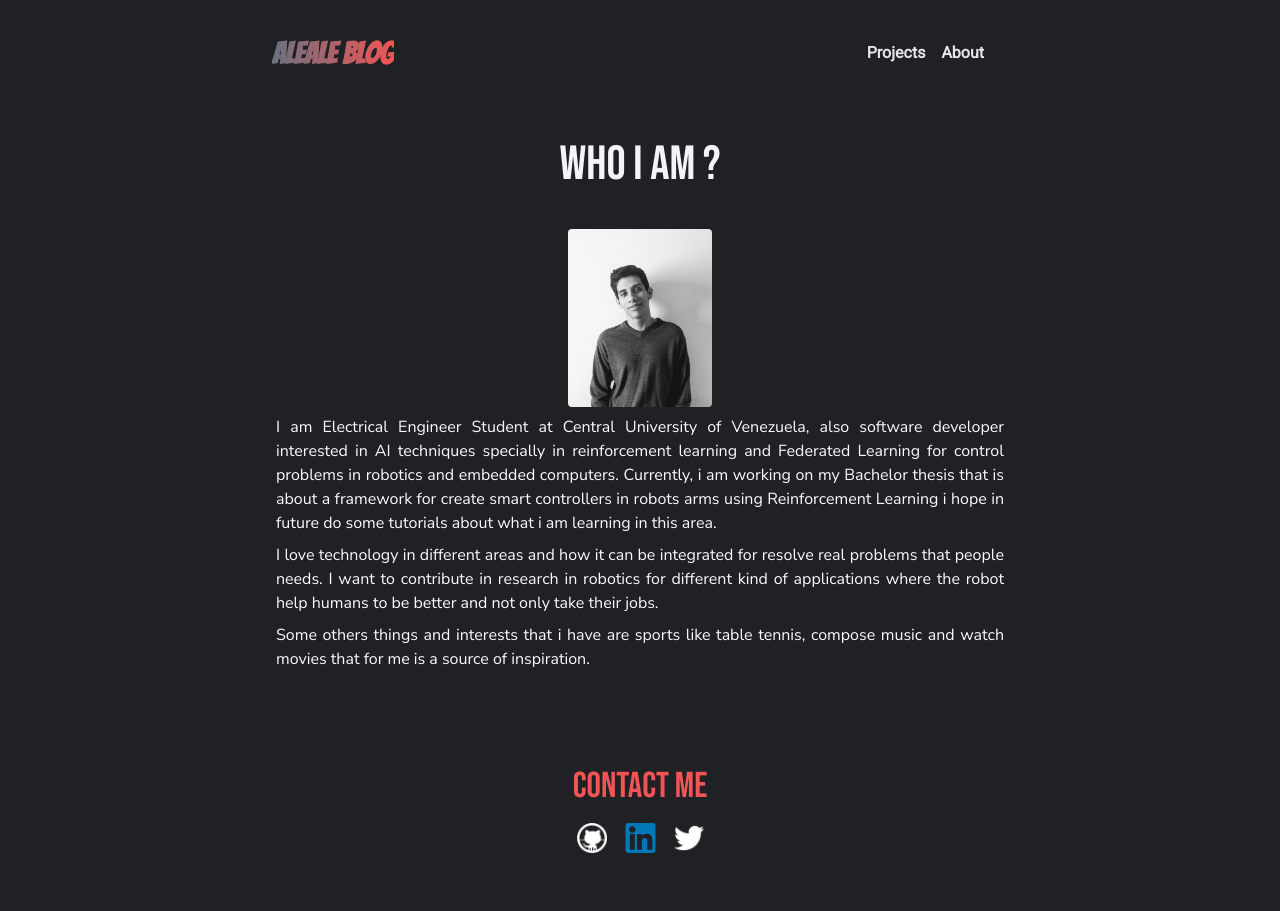
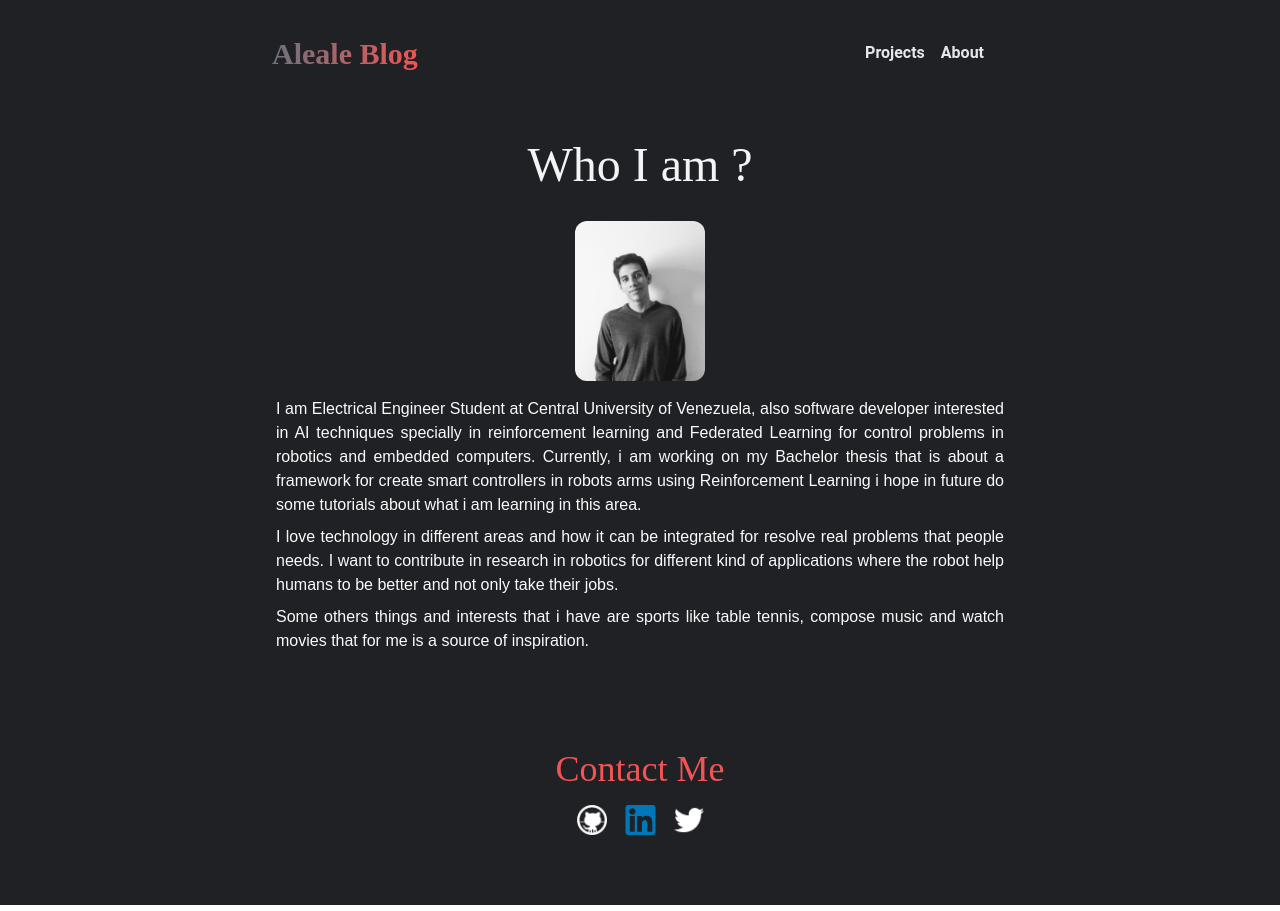
Before and after one commit to alefram/Alefram.github.io, a Next.js app: page /About in a window 1280 px wide. Built offline with nearby package versions, Linux system fonts and the light colour scheme; what @tailwindcss/typography would draw is missing.

Commit message:
more fixes for deploy

```diff
--- a/components/Footer.jsx
+++ b/components/Footer.jsx
@@ -8,12 +8,12 @@ const Footer = () => {
                 <div className="flex justify-center space-x-4 mt-4">
                     <Link href="https://github.com/Alexfm101">
                         <a>
-                            <Image src="/images/github.png" height={30} width={30}/>
+                            <Image alt="githubFooter" src="/images/github.png" height={30} width={30}/>
                         </a>
                     </Link>
                     <Link href="https://twitter.com/FrauditaAlexis">
                         <a>
-                            <Image src="/images/twitter.png" height={30} width={30}/>
+                            <Image alt="twitterFooter" src="/images/twitter.png" height={30} width={30}/>
                         </a>
                     </Link>
                 </div>
--- a/components/Project.jsx
+++ b/components/Project.jsx
@@ -1,5 +1,7 @@
+import Link from 'next/link';
+import Date from './Date';
 
-export default function Project() {
+export default function Project({id, title, date}) {
     return (
         <>
             <div className="p-2 flex m-2 flex-col">
--- a/pages/About.jsx
+++ b/pages/About.jsx
@@ -10,11 +10,8 @@ const About = () => {
                 <title>About me</title>
                 <link rel="icon" href="/favicon.ico" />
                 <meta name="viewport" content="initial-scale=1.0, width=device-width" key="viewport" />
-                <link href="https://fonts.googleapis.com/css2?family=Bebas+Neue&display=swap" rel="stylesheet"></link>
-                <link href="https://fonts.googleapis.com/css2?family=Nunito+Sans&display=swap" rel="stylesheet"/>
-                <link href="https://fonts.googleapis.com/css2?family=Roboto&display=swap" rel="stylesheet"></link>
-                <link href="https://fonts.googleapis.com/css2?family=Bangers&display=swap" rel="stylesheet"></link>
-
+                <style data-href="https://fonts.googleapis.com/css2?family=Bebas+Neue&display=swap"></style>
+                <style data-href="https://fonts.googleapis.com/css2?family=Nunito+Sans&display=swap"></style>
             </Head>
 
             <Navbar/>
@@ -26,9 +23,10 @@ const About = () => {
                             Who I am ?
                         </h1>
                     </div>
-                    <div className="">
-                        <img src="/images/me.jpg" className="mx-auto w-40 rounded-xl p-2 mt:m-4" alt=""/>
-
+                    <div>
+                        <div className="flex justify-center mb-4">
+                            <Image src="/images/me.jpg" className={`rounded-xl`} alt="me" width={130} height={160}/>
+                        </div>
                         <div>
                             <p className="md:mx-auto prose md:text-justify text-gray-50  font-nunito clear-left">
                                 I am Electrical Engineer Student at Central University of Venezuela, also software developer interested in AI techniques specially in reinforcement learning and Federated Learning for control problems in robotics and embedded computers. Currently, i am working on my Bachelor thesis that is about a framework for create smart controllers in robots arms using Reinforcement Learning i hope in future do some tutorials about what i am learning in this area.
@@ -46,20 +44,18 @@ const About = () => {
                     <h1 className="prose text-supertext text-4xl font-bebasNue text-center ">Contact Me</h1>
                     <div className="p-4 flex flex-row justify-center space-x-4">
                         <div>
-                            <Link href="https://github.com/Alexfm101">
-                                <Image src="/images/github.png" width={30} height={30}
-                                />
+                            <Link href="https://github.com/Alexfm101" passHref={true}>
+                                <a><Image alt="github" src="/images/github.png" width={30} height={30}/></a>
                             </Link>
                         </div>
                         <div>
-                            <Link href="https://www.linkedin.com/in/alexis-fraudita/">
-                                <Image src="/images/linkedin.svg" width={35} height={30}
-                                />
+                            <Link href="https://www.linkedin.com/in/alexis-fraudita/" passHref={true}>
+                                <a><Image alt="linkedin" src="/images/linkedin.svg" width={35} height={30}/></a>
                             </Link>
                         </div>
                         <div>
-                            <Link href="https://twitter.com/FrauditaAlexis">
-                                <Image src="/images/twitter.png" width={30} height={30}/>
+                            <Link href="https://twitter.com/FrauditaAlexis" passHref={true}>
+                                <a><Image alt="twitter" src="/images/twitter.png" width={30} height={30}/></a>
                             </Link>
                         </div>
                     </div>
--- a/pages/Projects.jsx
+++ b/pages/Projects.jsx
@@ -13,9 +13,9 @@ export default function Projects({allProjectsData}) {
                     <title>My projects</title>
                     <link rel="icon" href="/favicon.ico" />
                     <meta name="viewport" content="initial-scale=1.0, width=device-width" key="viewport" />
-                    <link href="https://fonts.googleapis.com/css2?family=Bebas+Neue&display=swap" rel="stylesheet"/>
-                    <link href="https://fonts.googleapis.com/css2?family=Bangers&display=swap" rel="stylesheet"/>
-                    <link href="https://fonts.googleapis.com/css2?family=Nunito+Sans&display=swap" rel="stylesheet"/>
+                    <style data-href="https://fonts.googleapis.com/css2?family=Bebas+Neue&display=swap" rel="stylesheet"/>
+                    <style data-href="https://fonts.googleapis.com/css2?family=Bangers&display=swap" rel="stylesheet"/>
+                    <style data-href="https://fonts.googleapis.com/css2?family=Nunito+Sans&display=swap" rel="stylesheet"/>
                 </Head>
 
                 <Navbar/>
@@ -42,9 +42,9 @@ export default function Projects({allProjectsData}) {
                 <title>My projects</title>
                 <link rel="icon" href="/favicon.ico" />
                 <meta name="viewport" content="initial-scale=1.0, width=device-width" key="viewport" />
-                <link href="https://fonts.googleapis.com/css2?family=Bebas+Neue&display=swap" rel="stylesheet"/>
-                <link href="https://fonts.googleapis.com/css2?family=Bangers&display=swap" rel="stylesheet"/>
-                <link href="https://fonts.googleapis.com/css2?family=Nunito+Sans&display=swap" rel="stylesheet"/>
+                <style data-href="https://fonts.googleapis.com/css2?family=Bebas+Neue&display=swap" rel="stylesheet"/>
+                <style data-href="https://fonts.googleapis.com/css2?family=Bangers&display=swap" rel="stylesheet"/>
+                <style data-href="https://fonts.googleapis.com/css2?family=Nunito+Sans&display=swap" rel="stylesheet"/>
             </Head>
 
             <Navbar/>
--- a/pages/api/hello.js
+++ b/pages/api/hello.js
@@ -1,7 +1 @@
 // Next.js API route support: https://nextjs.org/docs/api-routes/introduction
-
-export default (req, res) => {
-  res.statusCode = 200
-  res.json({ name: 'John Doe' })
-}
-k
--- a/pages/index.jsx
+++ b/pages/index.jsx
@@ -11,8 +11,8 @@ const Home = ({allPostsData}) => {
             <title>Aleale Blog</title>
             <meta name="viewport" content="initial-scale=1.0, width=device-width" key="viewport" />
             <meta name="description" content="Hey I'm Alexis Fraudita, I'm software developer and I will share with you everything that i'm learning about machine learning, electronics and more." />
-            <link href="https://fonts.googleapis.com/css2?family=Bangers&display=swap" rel="stylesheet"></link>
-            <link href="https://fonts.googleapis.com/css2?family=Nunito+Sans&display=swap" rel="stylesheet"/>
+            <style data-href="https://fonts.googleapis.com/css2?family=Bangers&display=swap" rel="stylesheet"/>
+            <style data-href="https://fonts.googleapis.com/css2?family=Nunito+Sans&display=swap" rel="stylesheet"/>
         </Head>
 
         <Navbar/>
@@ -21,10 +21,10 @@ const Home = ({allPostsData}) => {
             <div className="max-w-screen-md mx-4">
                 <div className="flex">
                     <p className="w-8 text-gradient bg-gradient-to-br from-blue-400 to-supertext font-banger text-2xl  md:text-3xl md:w-10  ">Hey</p>
-                    <p className="text-2xl md:text-3xl">👋</p>
+                    <p className="text-2xl md:text-3xl"> &#128075;</p>
                 </div>
                 <p className=" text-gray-400 font-nunito text-base">
-                    I'm Alexis Fraudita, I'm Electrical Engineer student and I will share with you everything that i'm learning about machine learning in robotics, electronics and more.
+                    I&#39;m Alexis Fraudita, I&#39;m Electrical Engineer student and I will share with you everything that i&#39;m learning about machine learning in robotics, electronics and more.
                 </p>
             </div>
             <div className="mt-10">
--- a/pages/posts/[id].jsx
+++ b/pages/posts/[id].jsx
@@ -11,8 +11,8 @@ const Post = ({postData}) => {
                 <title>{postData.title}</title>
                 <link rel="icon" href="/favicon.ico" />
                 <meta name="viewport" content="initial-scale=1.0, width=device-width" key="viewport" />
-                <link href="https://fonts.googleapis.com/css2?family=Bebas+Neue&display=swap" rel="stylesheet"/>
-                <link href="https://fonts.googleapis.com/css2?family=Nunito+Sans&display=swap" rel="stylesheet"/>
+                <style data-href="https://fonts.googleapis.com/css2?family=Bebas+Neue&display=swap" rel="stylesheet"/>
+                <style data-href="https://fonts.googleapis.com/css2?family=Nunito+Sans&display=swap" rel="stylesheet"/>
             </Head>
 
             <Navbar/>
--- a/pages/projects/[id].jsx
+++ b/pages/projects/[id].jsx
@@ -11,8 +11,8 @@ const Post = ({projectData}) => {
                 <title>{projectData.title}</title>
                 <link rel="icon" href="/favicon.ico" />
                 <meta name="viewport" content="initial-scale=1.0, width=device-width" key="viewport" />
-                <link href="https://fonts.googleapis.com/css2?family=Bebas+Neue&display=swap" rel="stylesheet"/>
-                <link href="https://fonts.googleapis.com/css2?family=Nunito+Sans&display=swap" rel="stylesheet"/>
+                <style data-href="https://fonts.googleapis.com/css2?family=Bebas+Neue&display=swap" rel="stylesheet"/>
+                <style data-href="https://fonts.googleapis.com/css2?family=Nunito+Sans&display=swap" rel="stylesheet"/>
             </Head>
 
             <Navbar/>
```
